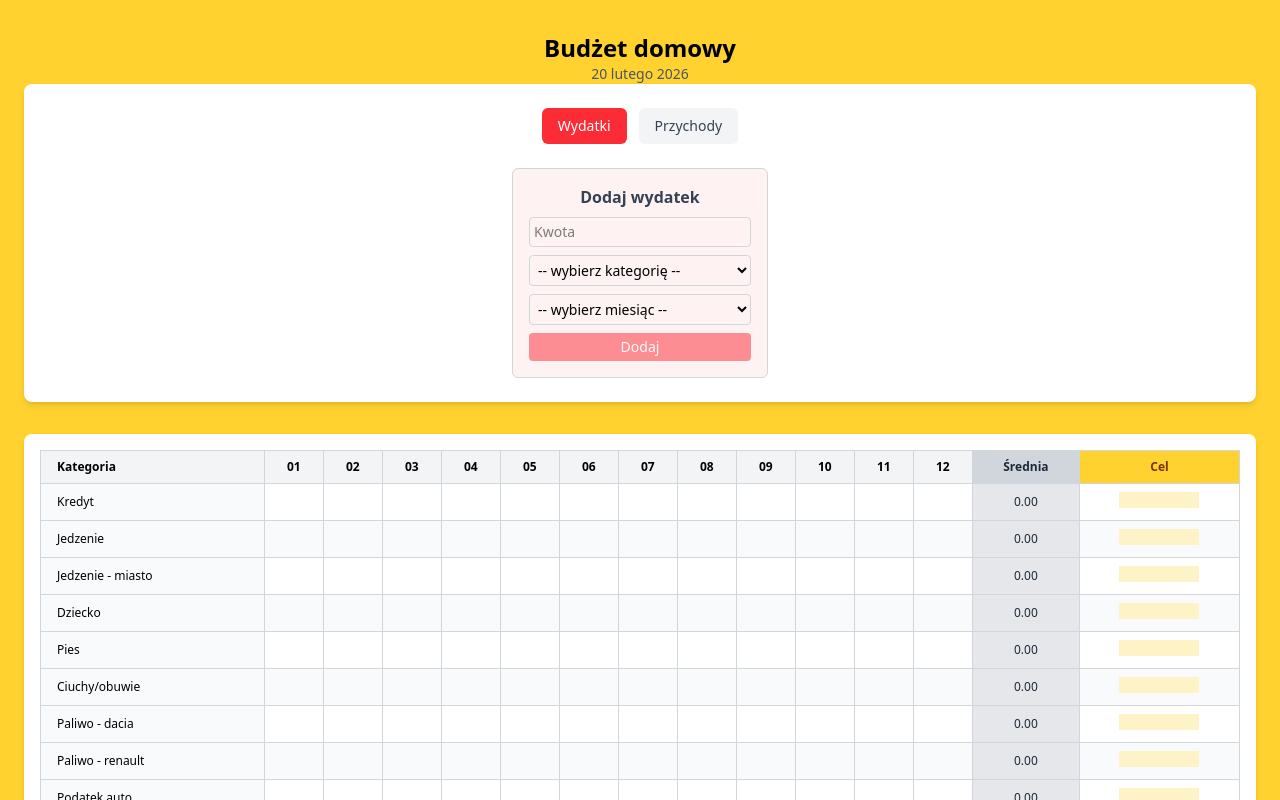
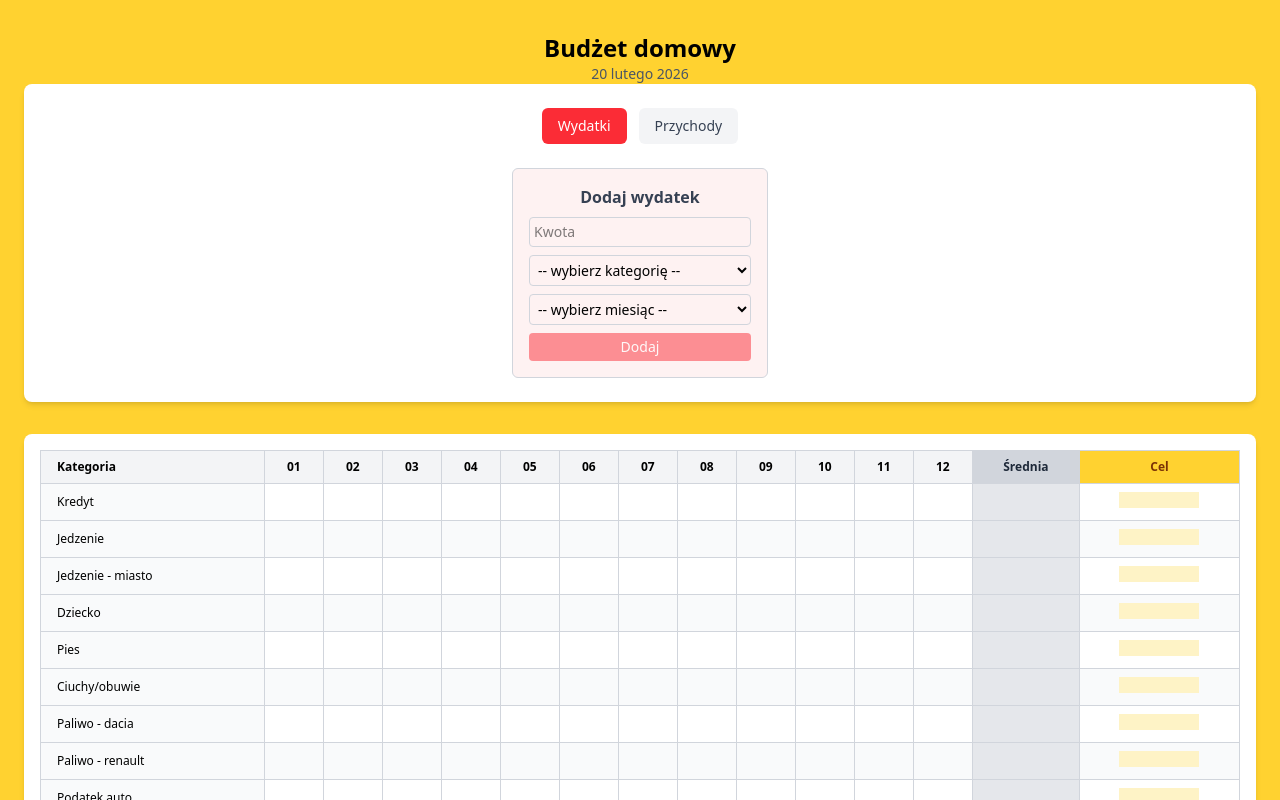
Before and after one commit to oleksaGrzegorz/budget-app, a React (Vite) app: page / in a window 1280 px wide. Shown: the top 800 px of the page. Built offline with nearby package versions, Linux system fonts and the light colour scheme.

Commit message:
refactor: change 0.00 to null

```diff
--- a/src/components/ExpensesTable/ExpensesTable.tsx
+++ b/src/components/ExpensesTable/ExpensesTable.tsx
@@ -7,15 +7,20 @@ interface ExpensesTableProps {
   setGoals: React.Dispatch<React.SetStateAction<Record<string, number>>>;
 }
 
-export const ExpensesTable = ({ expenses, goals, setGoals }: ExpensesTableProps) => {
-
-  const getAverageForCategory = (category: string) => {
+export const ExpensesTable = ({
+  expenses,
+  goals,
+  setGoals,
+}: ExpensesTableProps) => {
+  const getAverageForCategory = (category: string): number | null => {
     const monthsData = expenses[category];
-    if (!monthsData) return 0;
-    const positiveExpenses = Object.values(monthsData).filter((expense) => expense > 0);
-    if (positiveExpenses.length === 0) return 0;
+    if (!monthsData) return null;
+    const positiveExpenses = Object.values(monthsData).filter(
+      (expense) => expense > 0,
+    );
+    if (positiveExpenses.length === 0) return null;
     const total = positiveExpenses.reduce((sum, expense) => sum + expense, 0);
-    return (total / positiveExpenses.length).toFixed(2);
+    return total / positiveExpenses.length;
   };
 
   return (
@@ -47,13 +52,17 @@ export const ExpensesTable = ({ expenses, goals, setGoals }: ExpensesTableProps)
 
       <tbody>
         {categories.map((category) => {
-          const average = Number(getAverageForCategory(category));
+          const average = getAverageForCategory(category);
           const goal = goals[category];
-          const difference = goal !== undefined ? average - goal : null;
+          const difference =
+            average !== null && goal !== undefined ? average - goal : null;
 
           let bgClass = "";
-          if (goal !== undefined) {
-            bgClass = average > goal ? "bg-red-200 text-red-800" : "bg-green-200 text-green-800";
+          if (average !== null && goal !== undefined) {
+            bgClass =
+              average > goal
+                ? "bg-red-200 text-red-800"
+                : "bg-green-200 text-green-800";
           }
 
           return (
@@ -75,10 +84,12 @@ export const ExpensesTable = ({ expenses, goals, setGoals }: ExpensesTableProps)
               ))}
 
               <td className="px-3 py-2 text-center border border-gray-300 bg-gray-200 text-gray-800 font-medium">
-                {average.toFixed(2)}
+                {average !== null ? average.toFixed(2) : ""}
               </td>
 
-              <td className={`px-3 py-2 text-center border border-gray-300 font-semibold ${bgClass}`}>
+              <td
+                className={`px-3 py-2 text-center border border-gray-300 font-semibold ${bgClass}`}
+              >
                 <div className="flex flex-col items-center">
                   <input
                     type="number"
@@ -94,7 +105,9 @@ export const ExpensesTable = ({ expenses, goals, setGoals }: ExpensesTableProps)
                   />
                   {difference !== null && (
                     <span className="text-xs">
-                      {difference > 0 ? `+${difference.toFixed(2)}` : difference.toFixed(2)}
+                      {difference > 0
+                        ? `+${difference.toFixed(2)}`
+                        : difference.toFixed(2)}
                     </span>
                   )}
                 </div>
```
